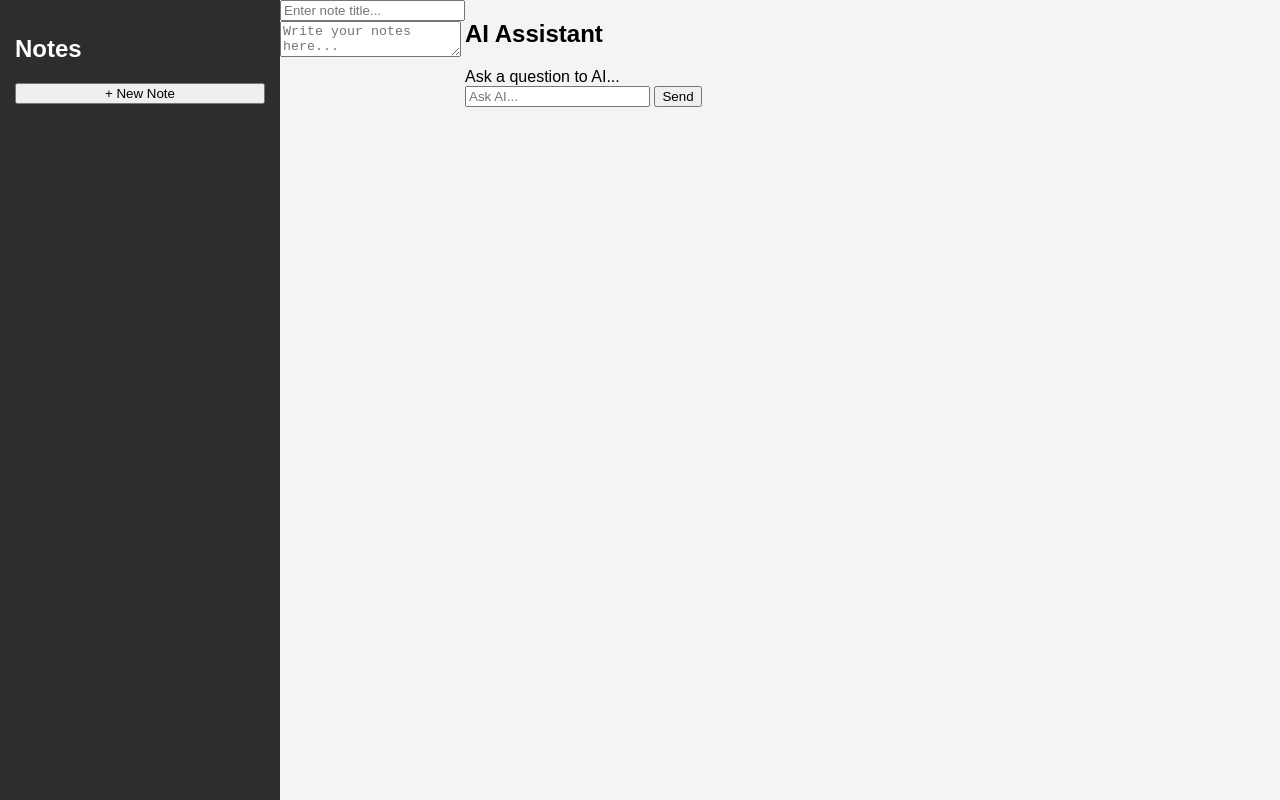
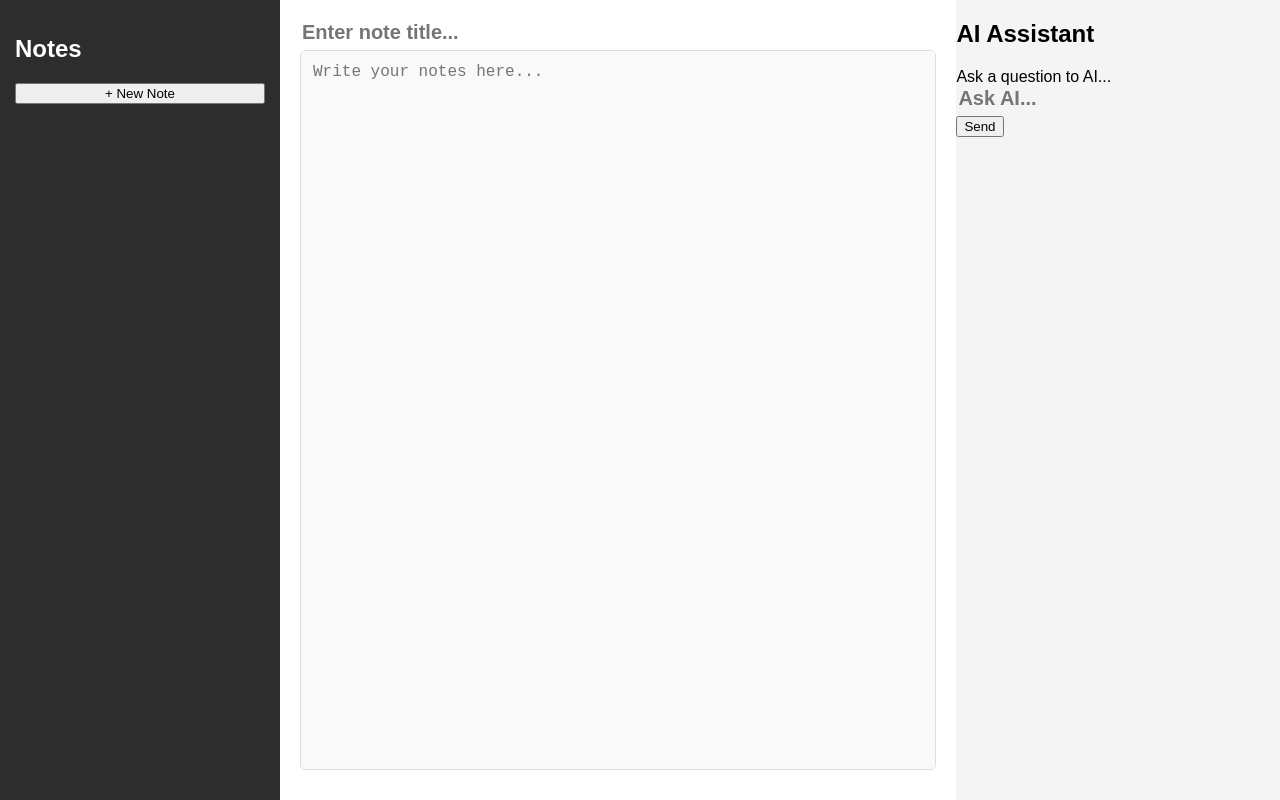
Before and after one commit to SAGAR-RAJ1/ai-notes-app, a plain HTML site: page index.html in a window 1280 px wide. Drawn offline with nearby package versions, Linux system fonts and the light colour scheme.

Commit message:
added the css to the main editor

```diff
--- a/style.css
+++ b/style.css
@@ -49,3 +49,44 @@ body {
 .delete-btn:hover {
     background: darkred;
 }
+
+/* Main Editor */
+.main {
+    flex: 1;
+    display: flex;
+    flex-direction: column;
+    padding: 20px;
+    background: white;
+}
+
+.editor {
+    flex-grow: 1;
+    border: 1px solid #ddd;
+    padding: 10px;
+    border-radius: 5px;
+    margin-bottom: 10px;
+    background: #f9f9f9;
+    min-height: 60vh;
+    overflow-y: auto;
+}
+
+textarea, input {
+    width: 100%;
+    border: none;
+    outline: none;
+    font-size: 16px;
+    background: transparent;
+    resize: vertical;
+}
+#noteContent{
+    width: 100%;
+    min-height: 95%;
+
+    resize: none;
+}
+
+input {
+    font-size: 20px;
+    font-weight: bold;
+    margin-bottom: 5px;
+}
```
